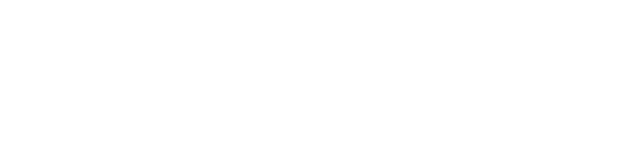
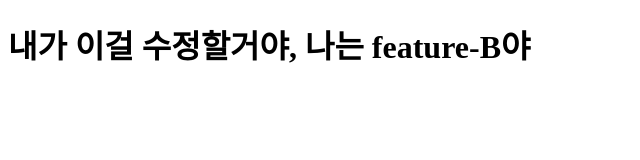
Before and after one commit to JeonSuna/login, a plain HTML site: page login/index.html in a window 1280 px wide. Shown: the whole page, without its empty margins (0-640 px from the left). Drawn offline with Linux system fonts and the light colour scheme.

Commit message:
featureB수정

```diff
--- a/login/index.html
+++ b/login/index.html
@@ -8,7 +8,7 @@
 </head>
 
 <body>
-
+    <h1>내가 이걸 수정할거야, 나는 feature-B야</h1>
 </body>
 
 </html>
```
